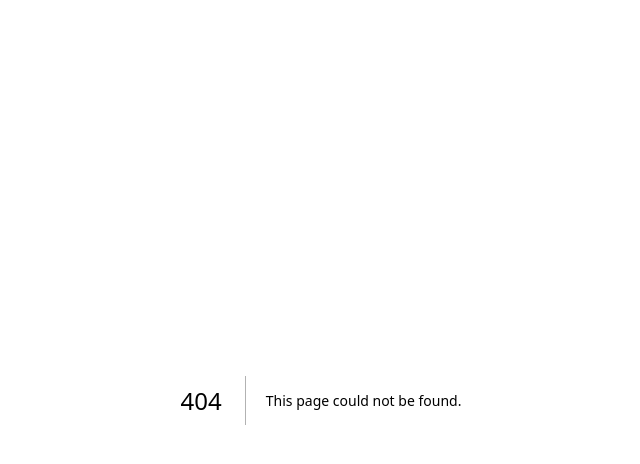
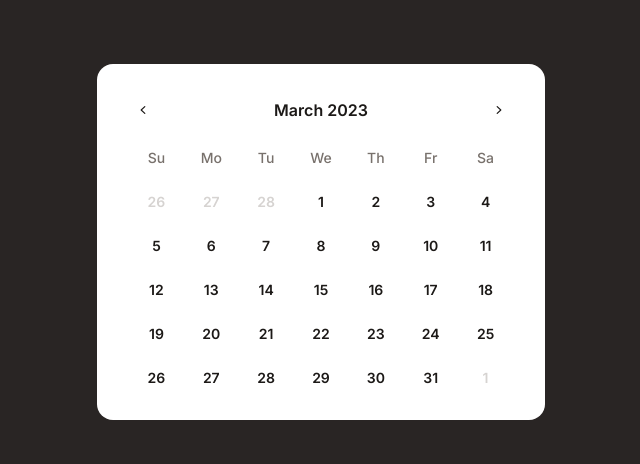
Before and after one commit to ismaelherreradev/ui-framer-motion, a Next.js app: page /calendar in a window 1280 px wide. Before the commit this address had no page. Shown: the top 464 px of the page, without its empty margins (319-959 px from the left). Built offline with nearby package versions, Linux system fonts and the light colour scheme.

Commit message:
Add date-fns library and create calendar page with navigation buttons to change month and display dates for each day of the selected month. Also add link to calendar page on home page

```diff
--- a/package.json
+++ b/package.json
@@ -14,6 +14,7 @@
     "@types/react": "18.0.28",
     "@types/react-dom": "18.0.11",
     "clsx": "^1.2.1",
+    "date-fns": "^2.29.3",
     "eslint": "8.36.0",
     "eslint-config-next": "13.2.4",
     "framer-motion": "^10.2.5",
--- /dev/null
+++ b/src/pages/calendar/index.tsx
@@ -0,0 +1,96 @@
+import { ChevronLeftIcon, ChevronRightIcon } from "@heroicons/react/20/solid";
+import {
+  addMonths,
+  eachDayOfInterval,
+  endOfMonth,
+  format,
+  parse,
+  startOfMonth,
+  isSameMonth,
+  startOfWeek,
+  endOfWeek,
+  subMonths,
+} from "date-fns";
+import { AnimatePresence, MotionConfig, motion } from "framer-motion";
+import { useState } from "react";
+
+export default function Page() {
+  const [monthString, setMonthString] = useState(format(new Date(), "yyyy-MM"));
+  const month = parse(monthString, "yyyy-MM", new Date());
+
+  function nextMonth() {
+    const next = addMonths(month, 1);
+
+    setMonthString(format(next, "yyyy-MM"));
+  }
+
+  function previousMonth() {
+    const previous = subMonths(month, 1);
+
+    setMonthString(format(previous, "yyyy-MM"));
+  }
+
+  const days = eachDayOfInterval({
+    start: startOfWeek(startOfMonth(month)),
+    end: endOfWeek(endOfMonth(month)),
+  });
+
+  return (
+    <MotionConfig transition={{ duration: 0.5 }}>
+      <div className="flex min-h-screen items-start bg-stone-800 pt-16 text-stone-900">
+        <div className="relative mx-auto w-full max-w-md overflow-hidden rounded-2xl bg-white">
+          <div className="py-8">
+            <div className="flex flex-col justify-center rounded text-center">
+              <AnimatePresence mode="popLayout" initial={false}>
+                <motion.div
+                  key={monthString}
+                  initial={{ x: "100%" }}
+                  animate={{ x: "0%" }}
+                  exit={{ x: "-100%" }}
+                >
+                  <header className="relative flex justify-between px-8">
+                    <button
+                      className="z-10 rounded-full p-1.5 hover:bg-stone-100"
+                      onClick={previousMonth}
+                    >
+                      <ChevronLeftIcon className="h-4 w-4" />
+                    </button>
+                    <p className="absolute inset-0 flex items-center justify-center font-semibold">
+                      {format(month, "MMMM yyyy")}
+                    </p>
+                    <button
+                      className="z-10 rounded-full p-1.5 hover:bg-stone-100"
+                      onClick={nextMonth}
+                    >
+                      <ChevronRightIcon className="h-4 w-4" />
+                    </button>
+                  </header>
+
+                  <div className="mt-6 grid grid-cols-7 gap-y-6 px-8 text-sm">
+                    <span className="font-medium text-stone-500">Su</span>
+                    <span className="font-medium text-stone-500">Mo</span>
+                    <span className="font-medium text-stone-500">Tu</span>
+                    <span className="font-medium text-stone-500">We</span>
+                    <span className="font-medium text-stone-500">Th</span>
+                    <span className="font-medium text-stone-500">Fr</span>
+                    <span className="font-medium text-stone-500">Sa</span>
+                    {days.map((day) => (
+                      <span
+                        className={`${
+                          isSameMonth(day, month) ? "" : "text-stone-300"
+                        } font-semibold`}
+                        key={format(day, "yyyy-MM-dd")}
+                      >
+                        {format(day, "d")}
+                      </span>
+                    ))}
+                  </div>
+                </motion.div>
+              </AnimatePresence>
+            </div>
+          </div>
+        </div>
+      </div>
+    </MotionConfig>
+  );
+}
--- a/src/pages/index.tsx
+++ b/src/pages/index.tsx
@@ -46,6 +46,12 @@ export default function Home() {
               >
                 Resizable Panel
               </Link>
+              <Link
+                className="cursor-pointer p-8 hover:bg-slate-200"
+                href={"/calendar"}
+              >
+                Calendar
+              </Link>
             </div>
           </div>
         </div>
```
Also changed, not shown: 1 other file (tests, documents, lock files or other folders).
